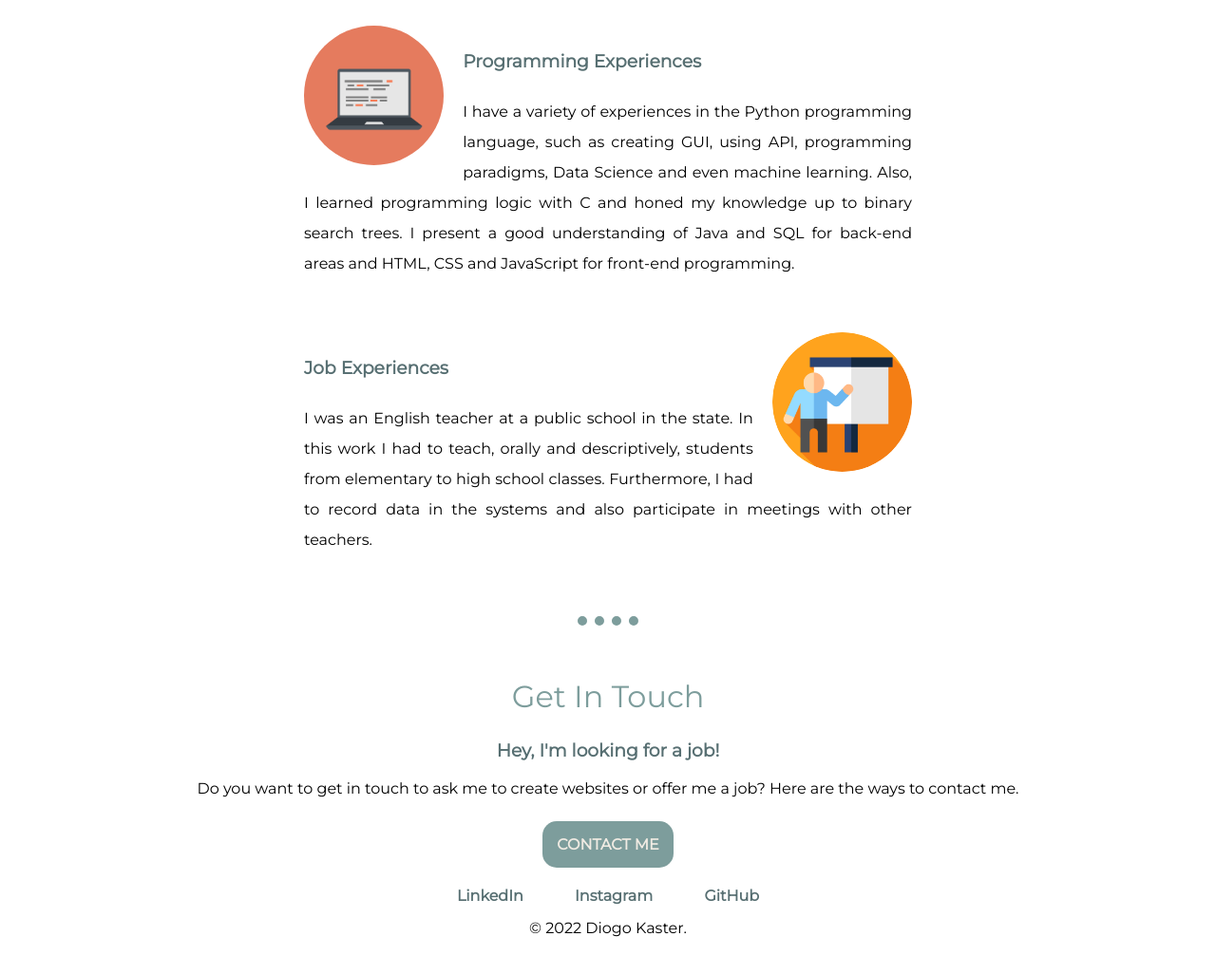
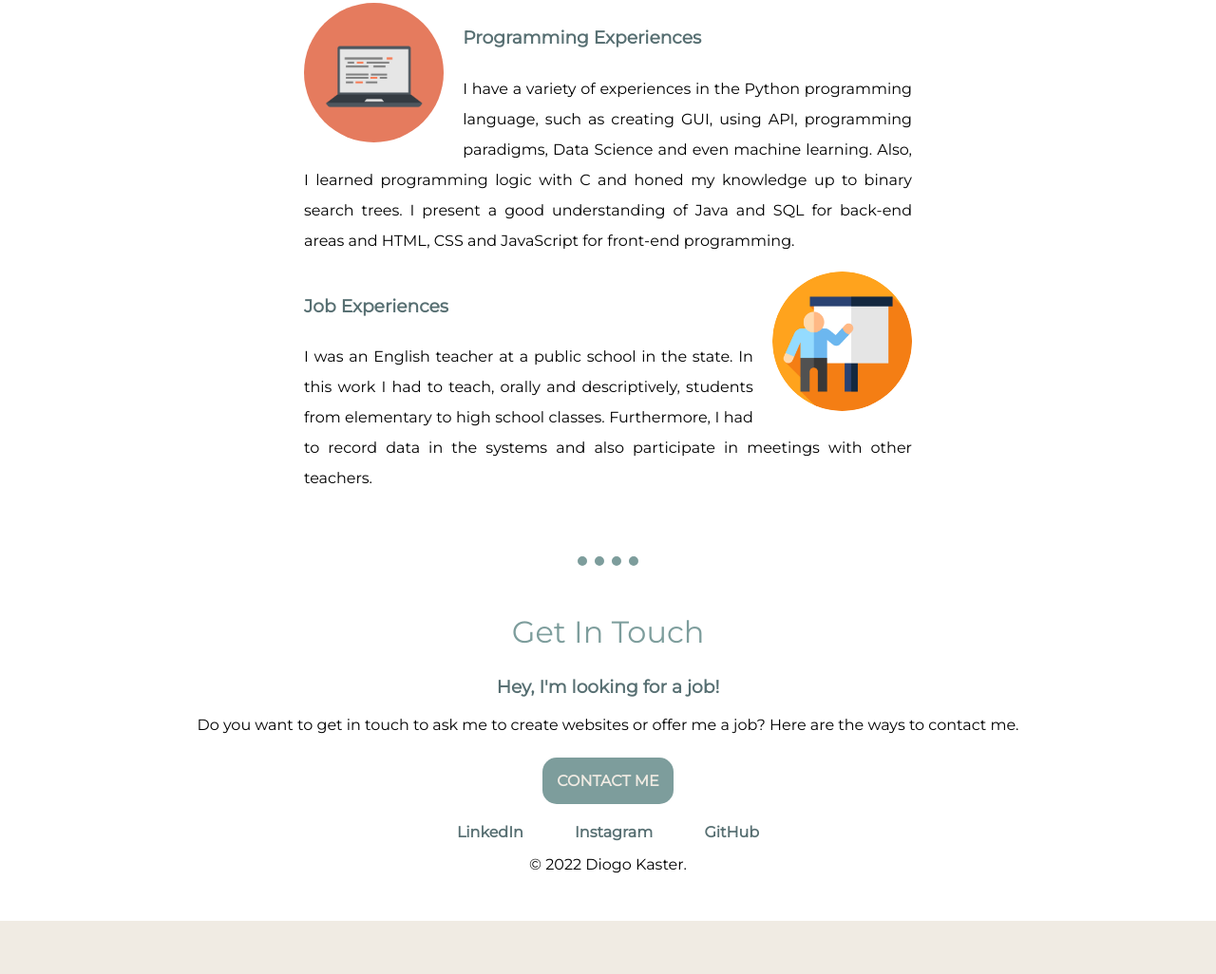
Before and after one commit to DiogoKaster/Kaster-Website, a website: page index.html in a window 1280 px wide. Shown: the part 1537-2563 px from the top of the page at 95% size. After the commit the page ends 2507 px from the top, so only its background shows below. Drawn offline with Linux system fonts and the light colour scheme.

Commit message:
chore: remove paddings from components and add margin to hr component

```diff
--- a/CSS/styles.css
+++ b/CSS/styles.css
@@ -30,6 +30,7 @@ h3 {
 hr {
     border: none;
     border-top: dotted 10px;
+    margin: 50px auto;
     width: 5%;
     color: var(--color-primary)
 }
@@ -68,22 +69,16 @@ body {
     row-gap: 15px;
 }
 
-.skills {
-    padding-top: 20px;
-    padding-bottom: 20px;
-}
-
 .skill-row {
     display: inline-block;
     width: 50%;
     text-align: justify;
     line-height: 2;
-    padding: 20px;
 }
 
 .contact-me{
     padding: 35px;
-    padding-top: 20px;
+    padding-top: 0px;
 }
 
 a{
```
